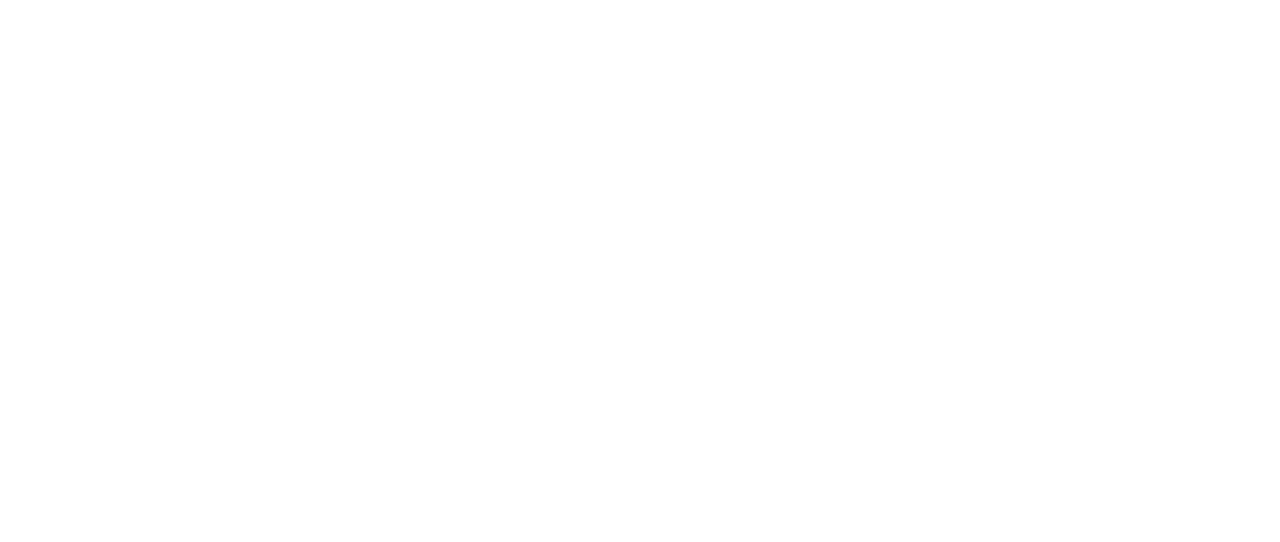
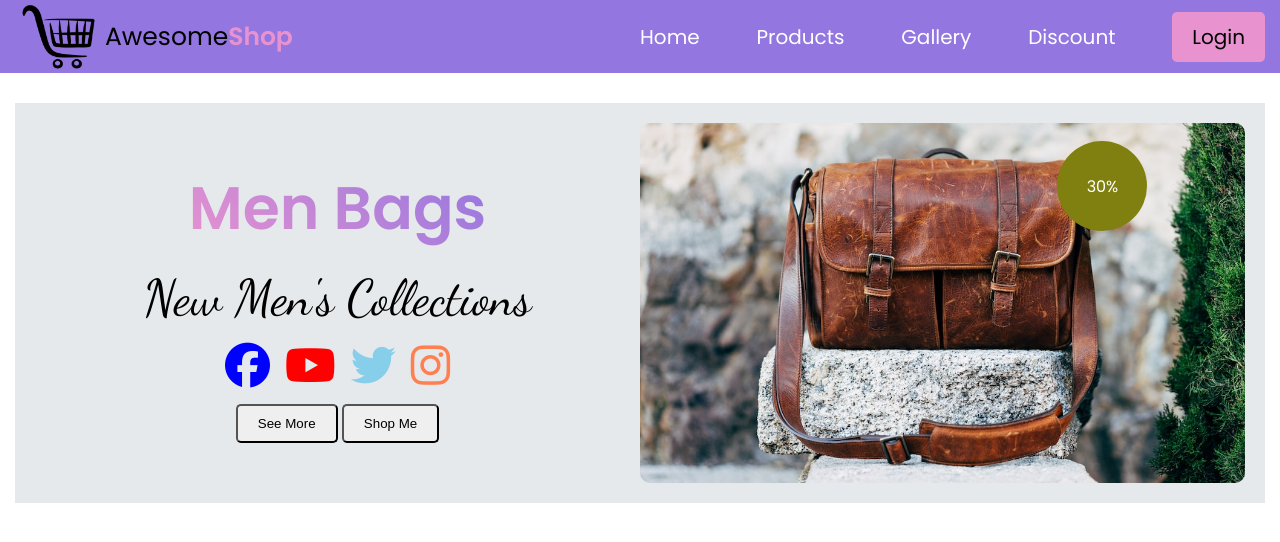
Before and after one commit to arif1101/p-h-JhakaNaka-shop, a plain HTML site: page index.html in a window 1280 px wide. Drawn offline with Linux system fonts and the light colour scheme.

Commit message:
continue..

```diff
--- a/index.html
+++ b/index.html
@@ -6,8 +6,63 @@
     <title>Document</title>
     <link rel="stylesheet" href="style.css">
     <link rel="stylesheet" href="stylePhone.css">
+
+    <link
+      rel="stylesheet"
+      href="https://cdnjs.cloudflare.com/ajax/libs/font-awesome/6.5.1/css/all.min.css"
+      integrity="sha512-DTOQO9RWCH3ppGqcWaEA1BIZOC6xxalwEsw9c2QQeAIftl+Vegovlnee1c9QX4TctnWMn13TZye+giMm8e2LwA=="
+      crossorigin="anonymous"
+      referrerpolicy="no-referrer"
+    />
 </head>
 <body>
-
+    <header class="header">
+      <!-- navbar section starts here  -->
+      <nav class="header-section">
+        <div class="nav-container">
+          <img src="./images/Logo/logo.png" alt="" />
+          <p>Awesome<span class="special">Shop</span></p>
+        </div>
+        <div class="items-container">
+          <a href="">Home</a>
+          <a href="">Products</a>
+          <a href="">Gallery</a>
+          <a href="">Discount</a>
+          <div class="login-button">
+            <a href="">Login</a>
+          </div>
+        </div>
+      </nav>
+      <!-- navbar section ends here  -->
+    </header>
+    <main>
+        <!-- banner section starts here  -->
+      <section class="banner-section">
+        <div class="text-container">
+          <h1 class="banner-heading">Men Bags</h1>
+          <p id="collections">New Men's Collections</p>
+          <div class="icons">
+            <span
+              ><i style="color: blue" class="fa-brands fa-facebook"></i
+            ></span>
+            <span><i style="color: red" class="fa-brands fa-youtube"></i></span>
+            <span
+              ><i style="color: skyblue" class="fa-brands fa-twitter"></i
+            ></span>
+            <span
+              ><i style="color: coral" class="fa-brands fa-instagram"></i
+            ></span>
+          </div>
+          <div>
+            <button class="common-button">See More</button>
+            <button class="common-button">Shop Me</button>
+          </div>
+        </div>
+        <div class="banner-image-container">
+          <img src="./images/banner-image/bag-picture.jpg" alt="" />
+          <div class="discount">30%</div>
+        </div>
+      </section>
+    </main>
 </body>
 </html>
--- a/style.css
+++ b/style.css
@@ -0,0 +1,145 @@
+@import url("https://fonts.googleapis.com/css2?family=Dancing+Script&family=Poppins:wght@400;500;600&display=swap");
+
+* {
+  padding: 0;
+  margin: 0;
+  box-sizing: border-box;
+}
+
+body {
+  font-family: "Poppins", sans-serif;
+}
+
+
+/* navbar style */
+.header {
+    background-color: #9376e0;
+}
+
+.header-section {
+    max-width: 1250px;
+    margin: 0 auto;
+    display: flex;
+}
+
+.nav-container {
+  display: flex;
+  min-height: 40px;
+  align-items: center;
+  width: 50%;
+}
+
+.nav-container p {
+  font-size: 25px;
+}
+
+.nav-container img{
+  width: 90px;
+  object-fit: cover;
+}
+
+.special {
+  color: #e893cf;
+  font-weight: 900;
+}
+
+.items-container{
+  width: 50%;
+  display: flex;
+  justify-content: space-between;
+  align-items: center;
+}
+
+.items-container a {
+  text-decoration: none;
+  font-size: 20px;
+  color: white;
+}
+.login-button {
+  padding: 10px 20px;
+  background-color: #e893cf;
+  border-radius: 5px;
+}
+
+.items-container .login-button a {
+  color: black;
+}
+
+/* banner section */
+
+.banner-section {
+  display: flex;
+  max-width: 1250px;
+  min-height: 400px;
+  background-color: #e6e9eb;
+  padding: 20px;
+  height: 400px;
+  margin: 0 auto;
+  margin-top: 30px;
+  /* border: 2px solid red; */
+}
+
+.text-container{
+  width: 50%;
+  display: flex;
+  flex-direction: column;
+  align-items: center;
+  justify-content: center;
+  gap: 15px;
+}
+
+.banner-image-container{
+  width: 50%;
+  position: relative;
+}
+
+.banner-image-container img{
+  width: 100%;
+  height: 100%;
+  display: block;
+  object-fit: cover;
+  margin: 0 auto;
+  border-radius: 10px;
+}
+
+.banner-heading {
+  background: linear-gradient(45deg, #e893cf, #9376e0);
+  background-clip: text;
+  color: transparent;
+  font-size: 60px;
+}
+
+#collections {
+  font-family: "Dancing Script", cursive;
+  font-size: 50px;
+}
+
+.fa-brands {
+  font-size: 45px;
+}
+
+.icons {
+  display: flex;
+  gap: 15px;
+}
+
+.common-button {
+  padding: 10px 20px;
+  /* color: white; */
+  /* border: 2px solid #e893cf; */
+  border-radius: 5px;
+}
+
+.discount {
+  width: 90px;
+  height: 90px;
+  background-color: rgb(128, 128, 16);
+  display: flex;
+  justify-content: center;
+  align-items: center;
+  color: white;
+  border-radius: 50%;
+  position: absolute;
+  bottom: 70%;
+  left: 69%;
+}
--- a/stylePhone.css
+++ b/stylePhone.css
@@ -0,0 +1,26 @@
+@media screen and (max-width: 676px){
+    .header-section{
+        flex-direction: column;
+        margin-left: 50px;
+    }
+    .items-container{
+        flex-direction: column;
+        margin-left: 50px;
+        gap: 20px;
+
+    }
+
+    .banner-section {
+        flex-direction: column;
+        margin-top: 40px;
+        gap: 15px;
+    }
+    .text-container {
+        width: 100%;
+        order: 2;
+    }
+    .banner-image-container {
+        width: 100%;
+        order: 1;
+    }
+}
```
